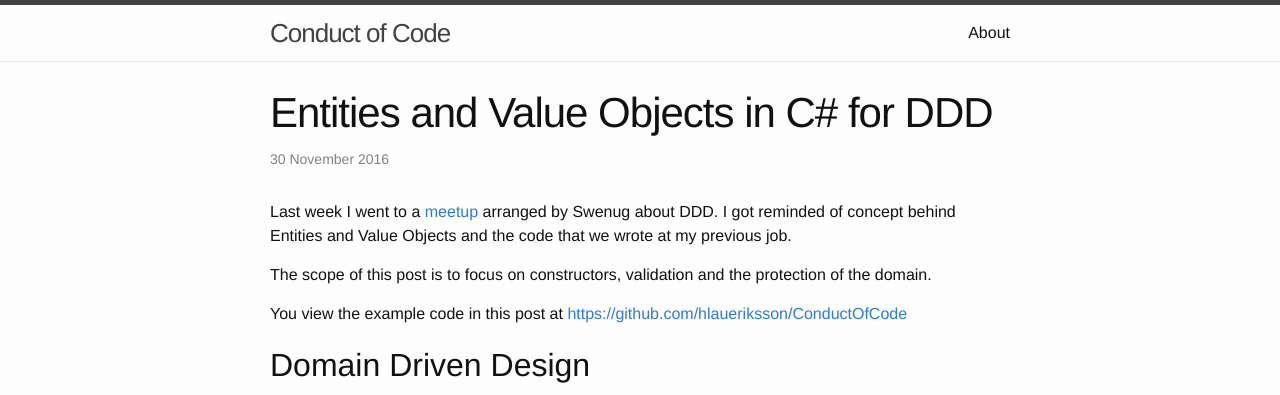
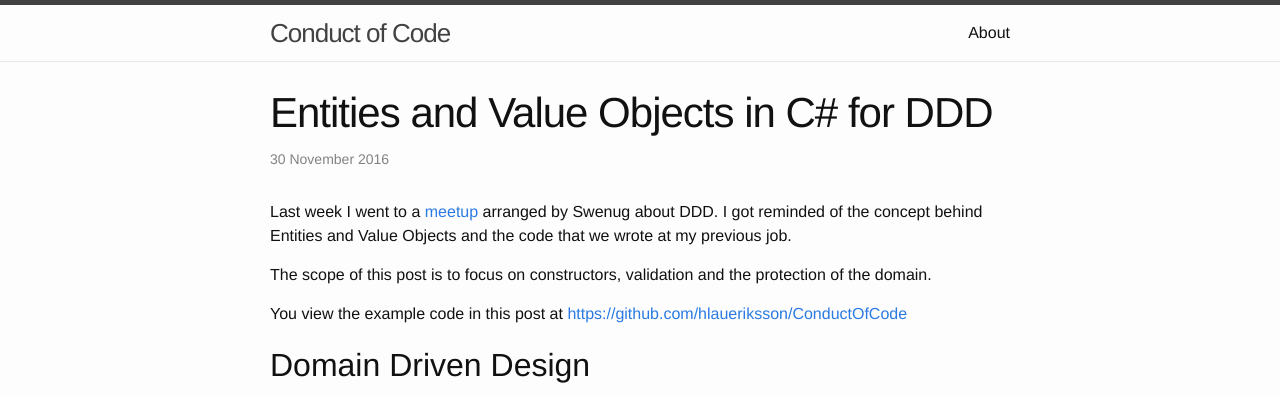
Before and after one commit to hlaueriksson/conductofcode.io, a Jekyll site: the page built from _posts/2016-11-30-entities-and-value-objects-in-csharp-for-ddd.md, in a window 1280 px wide and 900 px high. Shown: the top 395 px of the window. Built offline with Jekyll 4.4.1, drawn with Linux system fonts in a browser that asks for light colours.

Commit message:
updated Entities and Value Objects in C# for DDD

```diff
--- a/_posts/2016-11-30-entities-and-value-objects-in-csharp-for-ddd.md
+++ b/_posts/2016-11-30-entities-and-value-objects-in-csharp-for-ddd.md
@@ -11,7 +12,7 @@ image:
  height: 1048
 ---
 
-Last week I went to a [meetup](https://www.meetup.com/Swenug-Stockholm/events/235235223/) arranged by Swenug about DDD. I got reminded of concept behind Entities and Value Objects and the code that we wrote at my previous job.
+Last week I went to a [meetup](https://www.meetup.com/Swenug-Stockholm/events/235235223/) arranged by Swenug about DDD. I got reminded of the concept behind Entities and Value Objects and the code that we wrote at my previous job.
 
 The scope of this post is to focus on constructors, validation and the protection of the domain.
 
```
Also changed, not shown: other parts of _posts/2016-11-30-entities-and-value-objects-in-csharp-for-ddd.md (+1 -0 lines).
